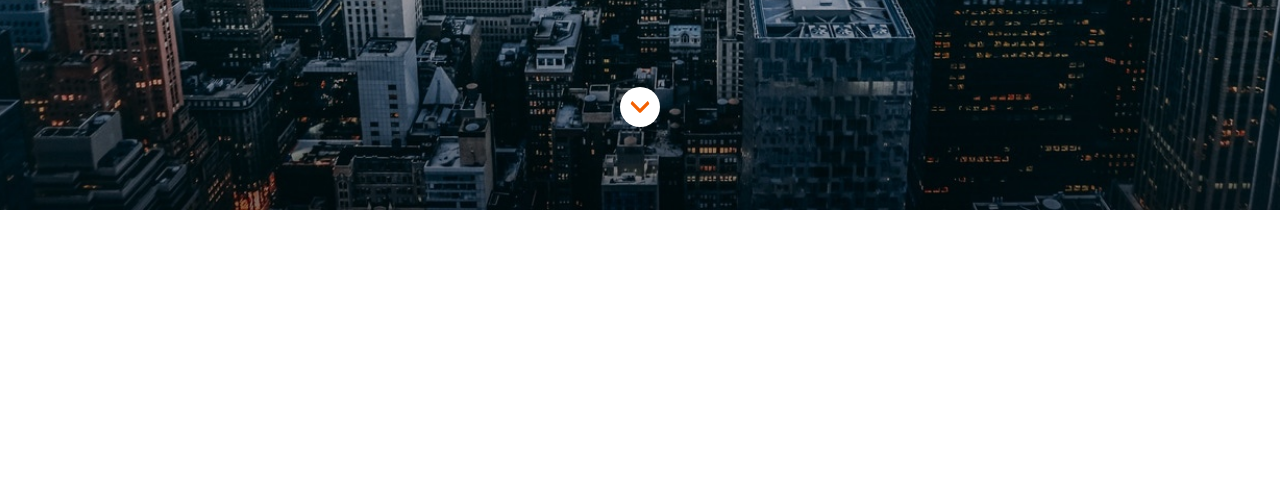
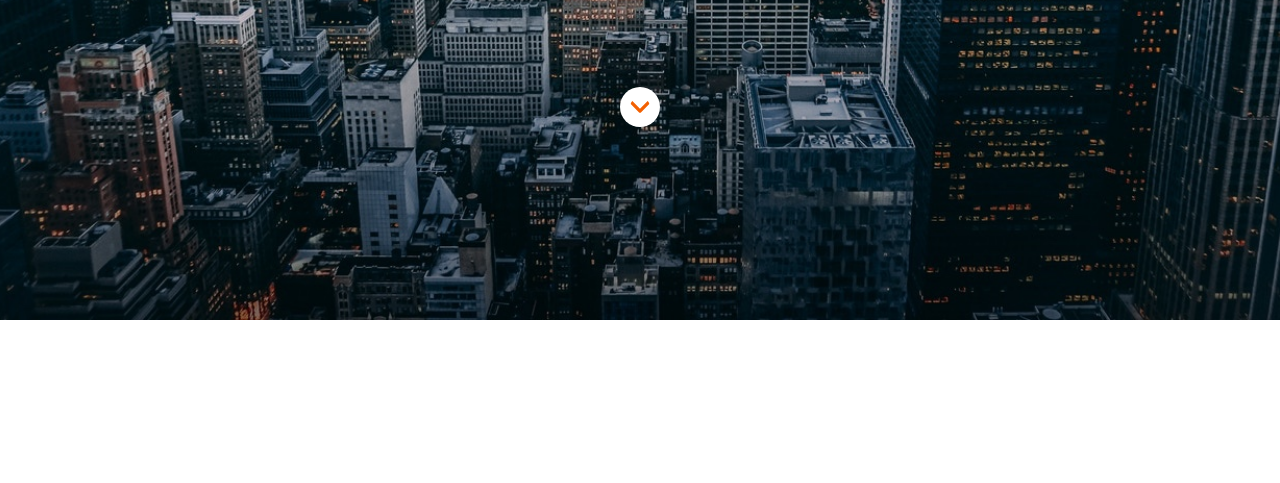
Before and after one commit to Adalab/modulo-1-evaluacion-final-mdanieladla, a website: page src/html/index.html in a window 1280 px wide. Shown: the part 429-912 px from the top of the page. Drawn offline with nearby package versions, Linux system fonts and the light colour scheme; files that its build step writes are made by us from their sources; files whose address does not match are found by name.

Commit message:
change bottom px of photo

```diff
--- a/src/scss/layout/_hero.scss
+++ b/src/scss/layout/_hero.scss
@@ -4,6 +4,6 @@
     background-size: cover;
     object-fit: cover;
     position: relative;
-    bottom: 270px;
+    bottom: 160px;
     z-index: 1;
 }
```
